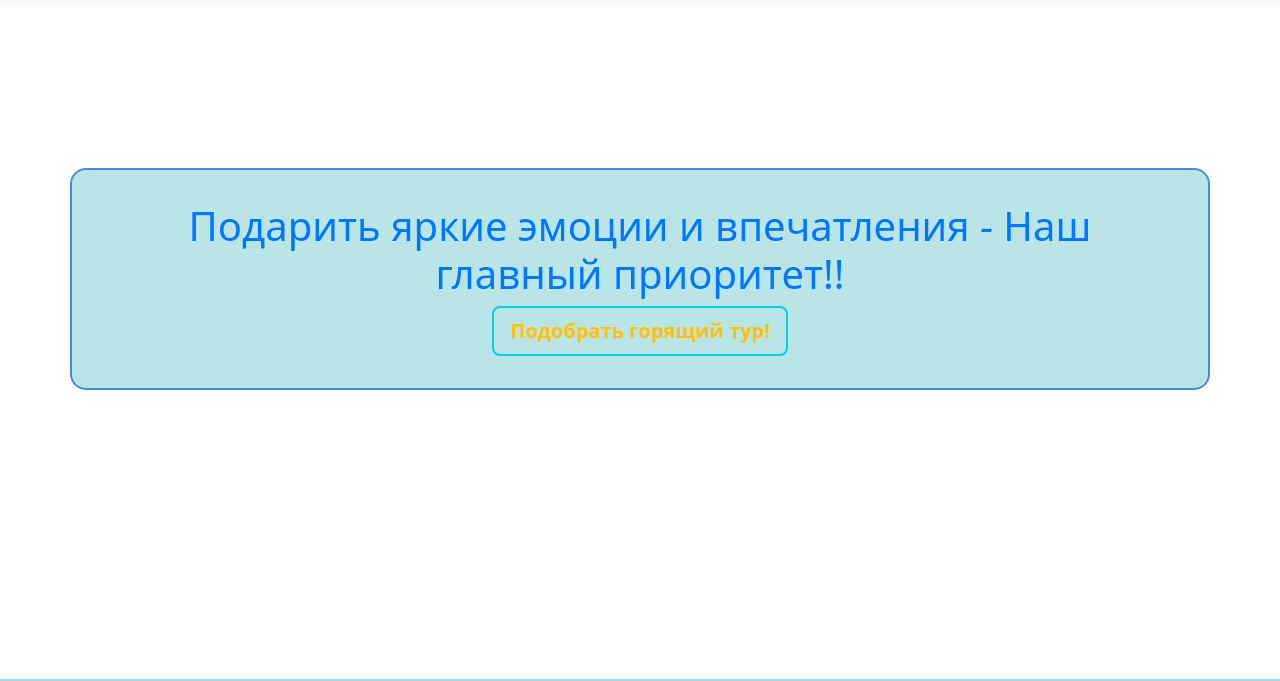
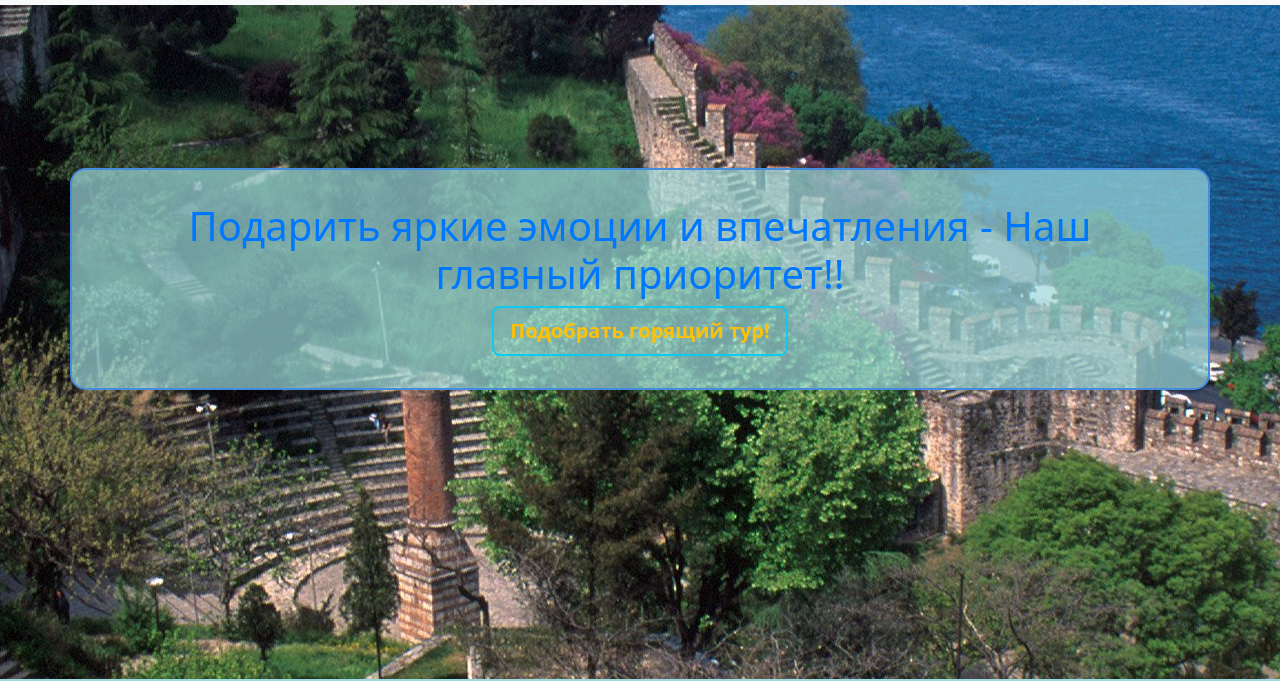
Before and after one commit to danula-ded/Media-TZ, a plain HTML site: page index.html in a window 1280 px wide. Shown: the part 121-802 px from the top of the page. Drawn offline with Linux system fonts and the light colour scheme.

Commit message:
page start - background image

```diff
--- a/css/style.css
+++ b/css/style.css
@@ -18,7 +18,7 @@ section {
 #pageStart {
   display: flex;
   height: 100dvh;
-  background-image: url(images/1379633194_orel.jpg);
+  background-image: url(../images/1379633194_orel.jpg);
   background-position: center;
   background-repeat: no-repeat;
   justify-content: center;
```
